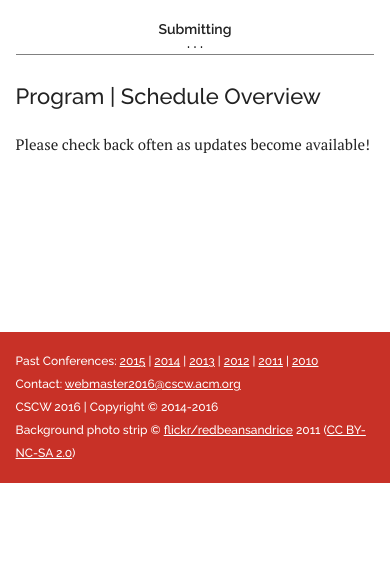
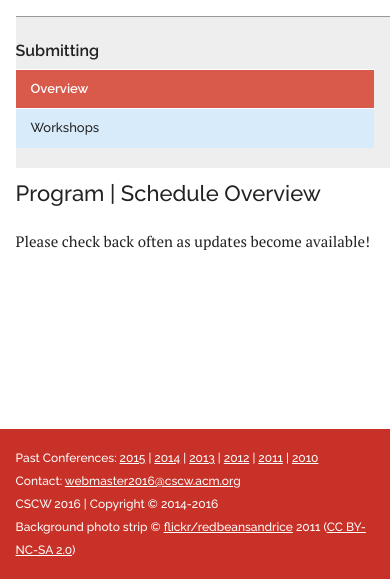
Before and after one commit to niloufars/CSCW2016, a PHP site: page /program/index.php in a window 390 px wide. Shown: the part 160-739 px from the top of the page. Run offline with PHP 8.4, Linux system fonts and the light colour scheme; data that the repository does not hold is empty; some libraries are stand-ins or nearby versions.

Commit message:
remove collapsible sidebars and style them distinctly from body content on mobile

```diff
--- a/css/styles.css
+++ b/css/styles.css
@@ -498,31 +498,13 @@ aside .item .fb-like-box {
         margin-top: 16px;
     }
 
-    /* collapse sidebar content by default in small version */
-    aside .item .inner, aside .item .subnav {
-        display: none;
-    }
-    aside .item h2 {
-        font-size: 14px;
-        line-height: 14px;
-        text-align: center;
-        padding-bottom: 6px;
-        margin: 0;
-    }
-    aside .item h2:after {
-        content: '. . .';
-        display: block;
-        border-bottom: 1px solid gray;
-        padding: 0 0 4px;
-    }
-    aside .item.expanded .inner, aside .item.expanded .subnav {
-        display: block;
-        border-bottom: 1px solid gray;
-        padding: 10px 0 14px;
-    }
-    aside .item.expanded h2:after {
-        content: none;
-        border: none;
+    /* res-style sidebar to be visually distinct even laid out inline after body content */
+    aside {
+		border-top: 1px solid #999;
+		margin: 0 -5% -18px;
+		width: 108%;
+		padding: 10px 5%;
+		background: #eee;
     }
 }
 
--- a/js/scripts.js
+++ b/js/scripts.js
@@ -1,8 +1,4 @@
 $( document ).ready( function() {
-	//toggle collapsible sidebars when headers are clicked (in mobile version)
-    $("aside h2").on('click', function() {
-    	$(this).parent().toggleClass("expanded");
-    })
 	//toggle collapsible menu when menu link is clicked (in mobile version)
     $(".menu-link").on('click', function() {
     	$(".menu-link").toggleClass("expanded");
```
